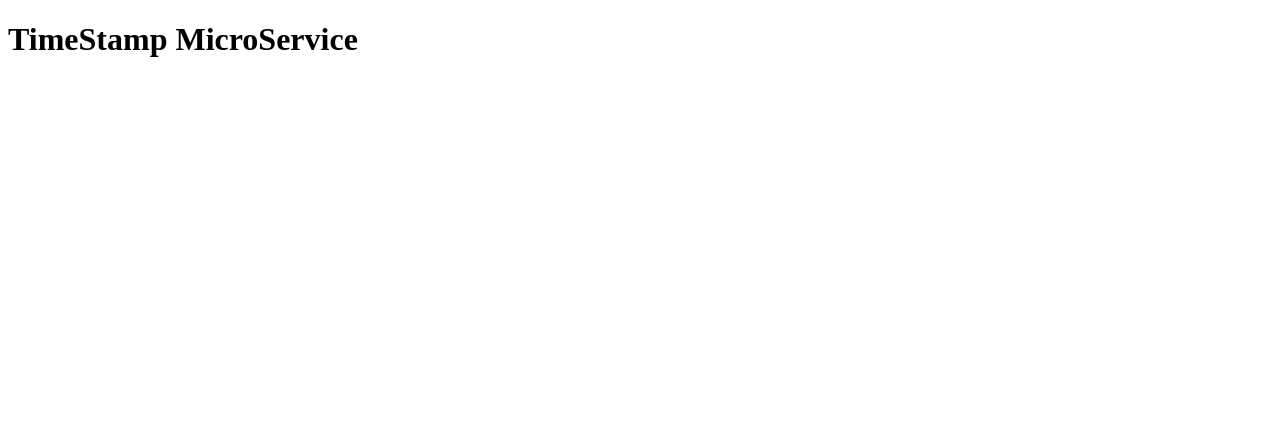
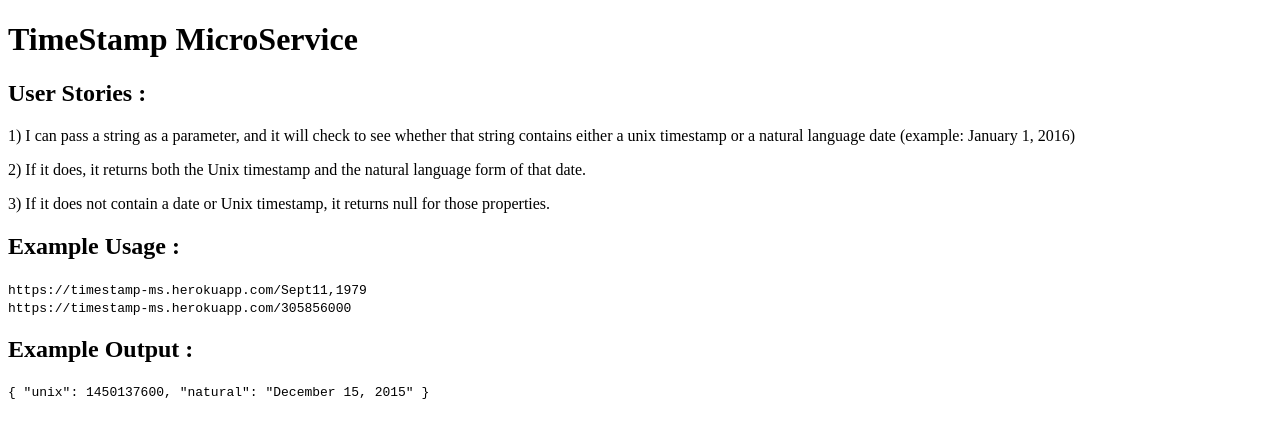
Before and after one commit to cptcanadiman/timestamp, a website: page Public/index.html in a window 1280 px wide. Drawn offline with Linux system fonts and the light colour scheme.

Commit message:
Completed Project

```diff
--- a/Public/index.html
+++ b/Public/index.html
@@ -10,6 +10,30 @@
   <body>
       <h1>TimeStamp MicroService</h1>
 
+      <h2>User Stories :</h2>
 
+      <p>1) I can pass a string as a parameter, and it will check to see
+      whether that string contains either a unix timestamp or a natural
+      language date (example: January 1, 2016)</p>
+
+      <p>2) If it does, it returns both the Unix timestamp and the natural
+      language form of that date.</p>
+
+      <p>3) If it does not contain a date or Unix timestamp, it returns null
+      for those properties.
+
+
+      <h2>Example Usage :</h2>
+      <code>https://timestamp-ms.herokuapp.com/Sept11,1979</code><br>
+      <code>https://timestamp-ms.herokuapp.com/305856000</code><br>
+
+      <h2>Example Output :</h2>
+
+  <code>
+                {
+                  "unix": 1450137600,
+                  "natural": "December 15, 2015"
+                }
+            </code>
   </body>
 </html>
```
